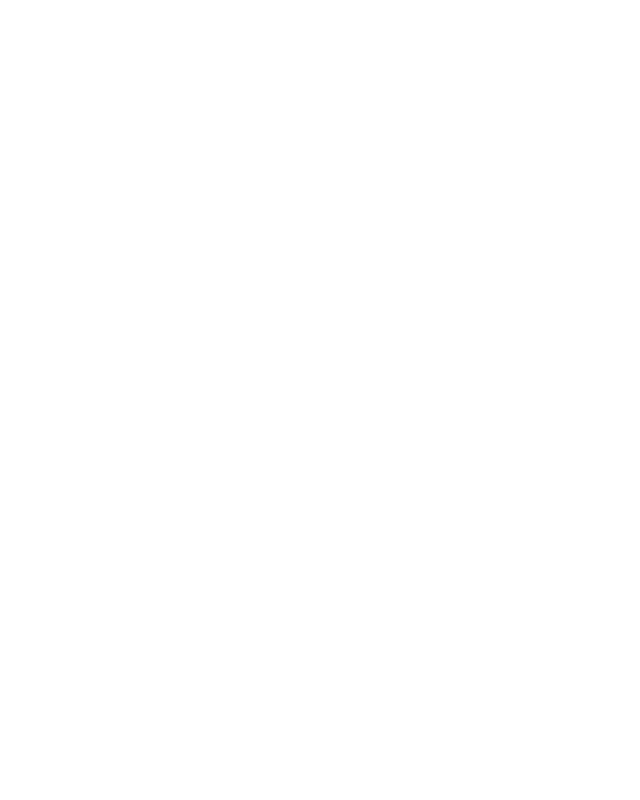
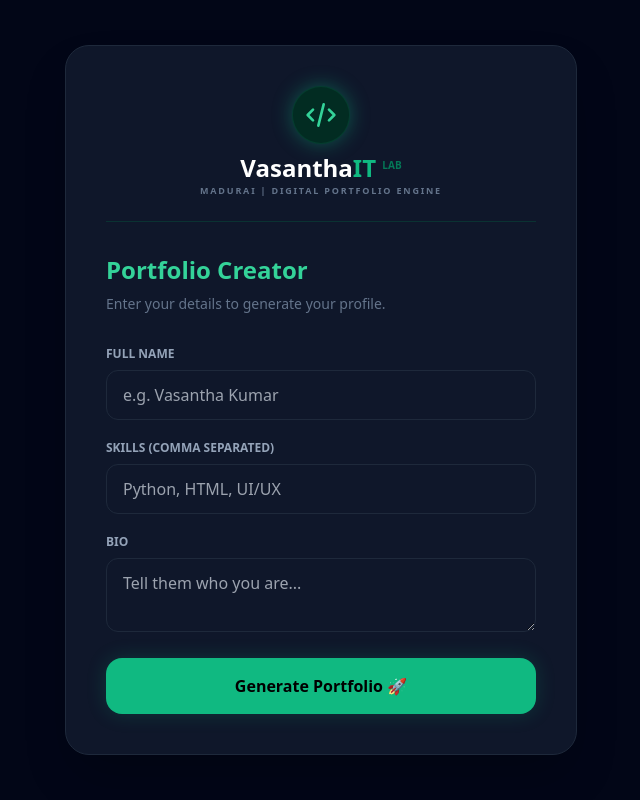
Before and after one commit to vasantha-it-dev/vasantha-it-lab, a Flask app: page / in a window 1280 px wide. Before the commit the part shown is empty. Shown: the whole page, without its empty margins (319-959 px from the left). Run offline with Flask 3, Linux system fonts and the light colour scheme; some libraries are stand-ins or nearby versions.

Commit message:
Fixed white screen by adding body content

```diff
--- a/templates/portfolio.html
+++ b/templates/portfolio.html
@@ -3,11 +3,11 @@
 <head>
     <meta charset="UTF-8">
     <meta name="viewport" content="width=device-width, initial-scale=1.0">
-    <title>Vasantha IT Lab</title>
+    <title>Vasantha IT Lab | Builder</title>
 
     <link rel="manifest" href="/manifest.json">
-
-    <meta name="theme-color" content="#8B0000">
+    <meta name="theme-color" content="#10b981">
+    <script src="https://cdn.tailwindcss.com"></script>
 
     <script>
         if ('serviceWorker' in navigator) {
@@ -18,5 +18,51 @@
             });
         }
     </script>
+</head>
+<body class="bg-[#020617] text-white min-h-screen flex items-center justify-center p-4">
 
-    </head>
+    <div class="bg-[#0f172a] border border-slate-800 p-10 rounded-3xl shadow-2xl w-full max-w-lg">
+
+        <div class="flex flex-col items-center gap-3 border-b border-emerald-900/50 pb-6 mb-8 w-full">
+            <div class="p-3 rounded-full bg-emerald-950 border border-emerald-900/50 shadow-[0_0_20px_rgba(16,185,129,0.4)]">
+                <svg class="w-8 h-8 text-emerald-400" fill="none" stroke="currentColor" viewBox="0 0 24 24">
+                    <path stroke-linecap="round" stroke-linejoin="round" stroke-width="2" d="M10 20l4-16m4 4l4 4-4 4M6 16l-4-4 4-4" />
+                </svg>
+            </div>
+            <div class="text-center">
+                <h1 class="text-2xl font-black text-white leading-none">
+                    Vasantha<span class="text-emerald-500">IT</span> <span class="text-[10px] text-emerald-700 font-bold relative -top-2">LAB</span>
+                </h1>
+                <p class="text-[9px] text-slate-500 font-bold uppercase tracking-[0.2em] mt-1">Madurai | Digital Portfolio Engine</p>
+            </div>
+        </div>
+
+        <h1 class="text-2xl font-black text-emerald-400 mb-2">Portfolio Creator</h1>
+        <p class="text-slate-500 text-sm mb-8">Enter your details to generate your profile.</p>
+
+        <form action="/view" method="POST">
+            <div class="space-y-5">
+                <div>
+                    <label class="block text-xs font-bold text-slate-400 uppercase mb-2">Full Name</label>
+                    <input type="text" name="name" class="w-full bg-slate-900 border border-slate-800 rounded-xl px-4 py-3 focus:border-emerald-500 outline-none text-white" placeholder="e.g. Vasantha Kumar" required>
+                </div>
+
+                <div>
+                    <label class="block text-xs font-bold text-slate-400 uppercase mb-2">Skills (Comma separated)</label>
+                    <input type="text" name="skills" placeholder="Python, HTML, UI/UX" class="w-full bg-slate-900 border border-slate-800 rounded-xl px-4 py-3 focus:border-emerald-500 outline-none text-white" required>
+                </div>
+
+                <div>
+                    <label class="block text-xs font-bold text-slate-400 uppercase mb-2">Bio</label>
+                    <textarea name="bio" rows="2" class="w-full bg-slate-900 border border-slate-800 rounded-xl px-4 py-3 focus:border-emerald-500 outline-none text-white" placeholder="Tell them who you are..." required></textarea>
+                </div>
+
+                <button type="submit" class="w-full bg-emerald-500 hover:bg-emerald-400 text-black font-black py-4 rounded-2xl transition-all shadow-[0_0_20px_rgba(16,185,129,0.2)] hover:shadow-emerald-500/40 transform hover:-translate-y-1">
+                    Generate Portfolio 🚀
+                </button>
+            </div>
+        </form>
+    </div>
+
+</body>
+</html>
```
